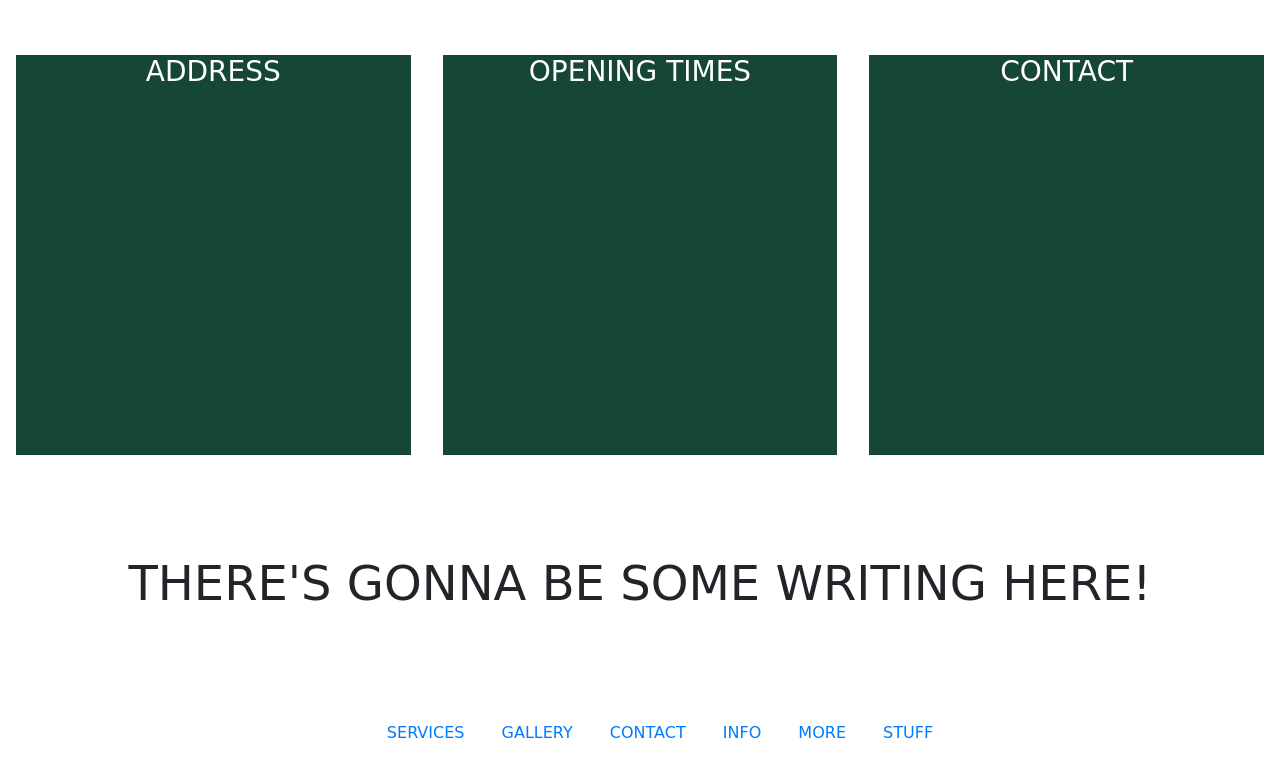
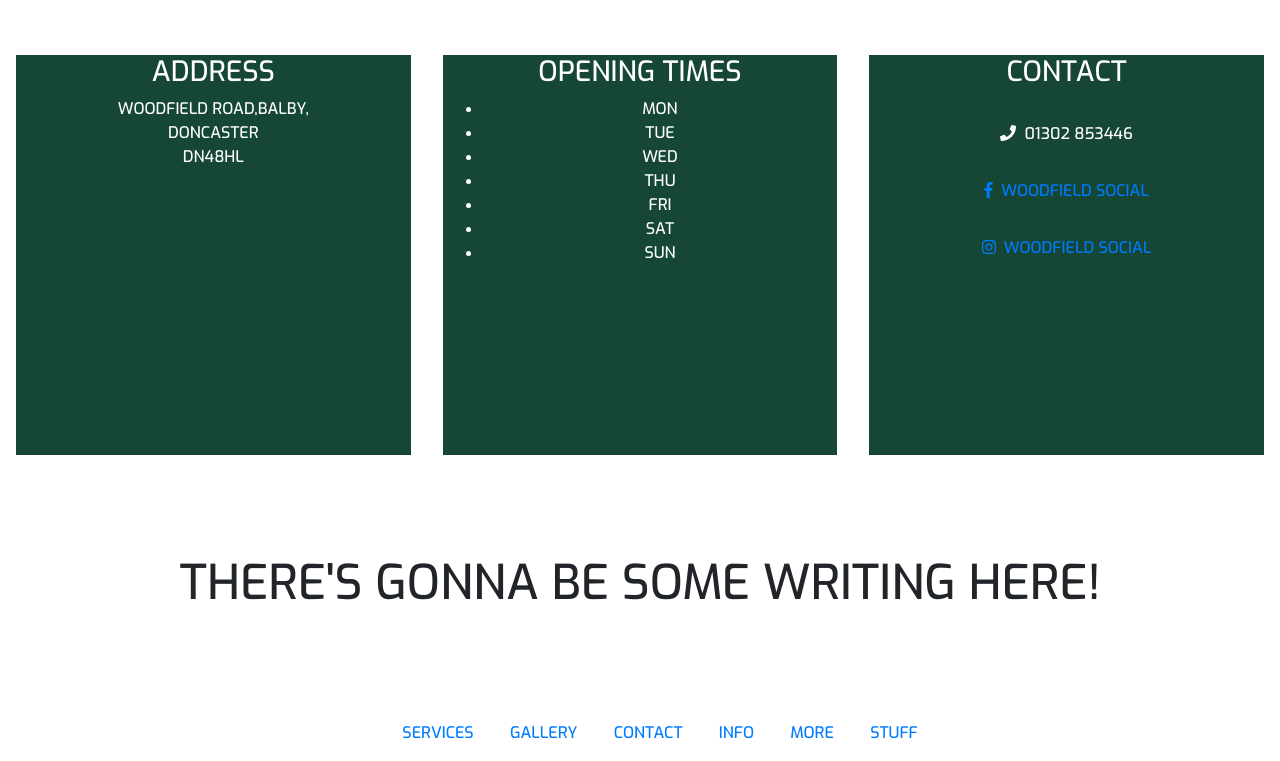
Before and after one commit to mdtraves/clone, a website: page app/index.html in a window 1280 px wide. Shown: the part 1444-2205 px from the top of the page. Drawn offline with Linux system fonts and the light colour scheme; files whose address does not match are found by name; a web font is replaced by a local one.

Commit message:
changed google font and added some info to opening closing

```diff
--- a/app/index.html
+++ b/app/index.html
@@ -4,7 +4,7 @@
     <meta charset="UTF-8">
     <meta name="viewport" content="width=device-width, initial-scale=1, shrink-to-fit=no">
     <title>Woodfield Social Club</title>
-    <link href="https://fonts.googleapis.com/css?family=Overlock:400,700,900" rel="stylesheet">
+    <link href="https://fonts.googleapis.com/css?family=Exo:300,500,700" rel="stylesheet">
     <script defer src="https://use.fontawesome.com/releases/v5.0.8/js/all.js"></script>
     <!--build:css css/styles.min.css-->
                     <link rel="stylesheet" href="css/bootstrap-reboot.min.css">
@@ -19,7 +19,7 @@
         <span class="navbar-toggler-icon"></span>
     </button>
     <!-- Brand -->
-    <a class="navbar-brand" href="#">BRAND</a>
+    <a class="navbar-brand" href="#">WOODFIELD SOCIAL CLUB</a>
     <!-- Links -->
     <div class="collapse navbar-collapse justify-content-end" id="nav-content">
         <ul class="navbar-nav">
@@ -48,17 +48,17 @@
 <section>
     <div class="banner-thin">
         <ul>
-            <li><span class="fas fa-map-marker-alt"></span> WOODFIELD ROAD, BALBY, DONCASTER DN4 8HN</li>
+            <li><span class="fas fa-map-marker-alt"></span> WOODFIELD ROAD, BALBY, DONCASTER DN4 8HL</li>
             <li><span class="fas fa-phone"></span> 01302 853446</li>
-            <li><span class="fas fa-clock"></span> MON-FRI 14:00 - 23:00</li>
+            <li><span class="fas fa-clock"></span> MON-FRI 14:00 - 23:00  |  SAT 12:00 - 23:00  |  SUN 12:00 - 11:30</li>
         </ul>
     </div>
 </section>
 
 <section class="hero">
         <h2>WELCOME TO</h2>
-        <h1 class="hero-title">WOODFIELD SOCIAL CLUB</h1>
-        <H4>STUFF N STUFF</H4>
+        <h1 class="hero-title">WOODFIELD SOCIAL</h1>
+        <H4>& RECREATIONAL CLUB</H4>
 </section>
 
 <section class="four-block">
@@ -77,9 +77,37 @@
 <section class="info">
     <div class="container-fluid">
         <div class="row">
-            <div class="col-md-4 box3"><div class="inner"><h3>ADDRESS</h3></div></div>
-            <div class="col-md-4 box3"><div class="inner"><h3>OPENING TIMES</h3></div></div>
-            <div class="col-md-4 box3"><div class="inner"><h3>CONTACT</h3></div></div>
+            <div class="col-md-4 box3">
+                <div class="inner"><h3>ADDRESS</h3>
+                    <p class="address">
+                        WOODFIELD ROAD,BALBY, <BR> DONCASTER <BR> DN48HL
+                    </p>
+                </div>
+            </div>
+            <div class="col-md-4 box3">
+                <div class="inner"><h3>OPENING TIMES</h3>
+                    <ul class="hours">
+                        <li>MON</li>
+                        <li>TUE</li>
+                        <li>WED</li>
+                        <li>THU</li>
+                        <li>FRI</li>
+                        <li>SAT</li>
+                        <li>SUN</li>
+                    </ul>
+                </div>
+            </div>
+            <div class="col-md-4 box3">
+                <div class="inner"><h3>CONTACT</h3>
+                    <hr>
+                    <p class="phone-number"><span class="fas fa-phone"></span>01302 853446</p>
+                    <hr>
+                    <a href="www.facebook.com" class="fb-link"><p class="facebook"><span class="fab fa-facebook-f"></span>WOODFIELD SOCIAL</p></a>
+                    <hr>
+                    <a href="www,instagram.com" class="inst-link"><p class="instagram"><span class="fab fa-instagram"></span>WOODFIELD SOCIAL</p></a>
+
+                </div>
+            </div>
         </div>
     </div>
 </section>
--- a/app/scss/_fonts.scss
+++ b/app/scss/_fonts.scss
@@ -1,5 +1,5 @@
 body {
-  font-family: 'Overlock', cursive, serif;
+  font-family: 'Exo', cursive, serif;
 }
 
 .description-text {
--- a/app/scss/_modules.scss
+++ b/app/scss/_modules.scss
@@ -8,9 +8,7 @@
     li {
       display: inline;
       margin: 0 10px;
-      svg {
-        margin-right: 3px;
-      }
+
     }
   }
 }
@@ -24,7 +22,7 @@
 // hero //
 
 .hero {
-  background-image: linear-gradient(rgba(10, 61, 42, 0.95), rgba(10, 61, 42, 0.5)),
+  background-image: linear-gradient(rgba(10, 61, 42, 1), rgba(10, 61, 42, 0.6)),
   url("/images/front.jpg");
   background-size: cover;
   background-repeat: no-repeat;
--- a/app/scss/styles.scss
+++ b/app/scss/styles.scss
@@ -5,7 +5,9 @@
 @import "modules";
 @import "colors";
 
-
+svg {
+  margin-right: 8px;
+}
 
 .noPadMar {
   padding: 0;
--- a/gulpfile.js
+++ b/gulpfile.js
@@ -28,6 +28,7 @@ var pump = require('pump');
         browserSync.init({
             server: {
                 baseDir: './dist/'
+
             },
         })
     });
```
Also changed, not shown: app/css/styles.css, dist/css/styles.min.css, dist/index.html.
